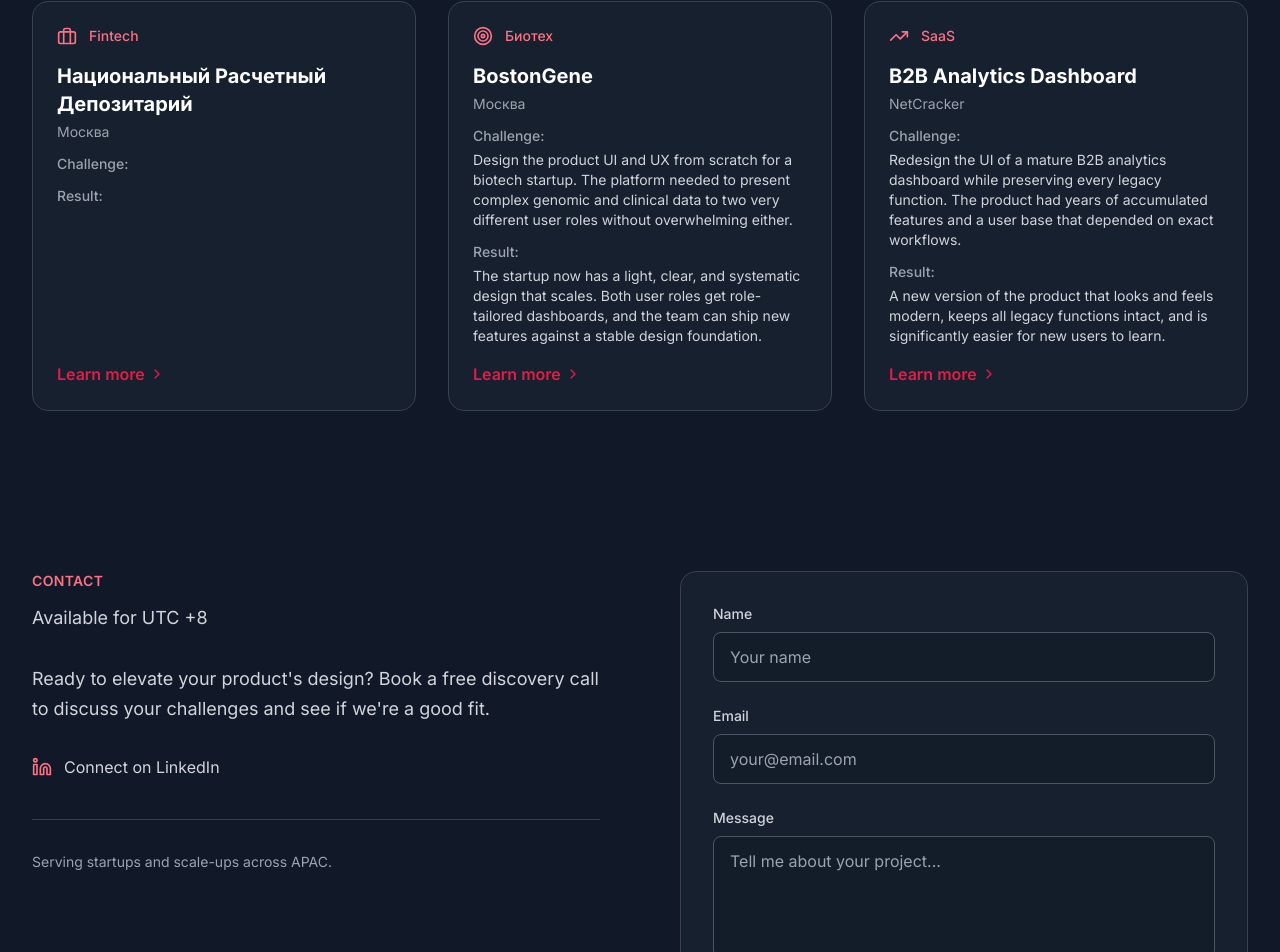
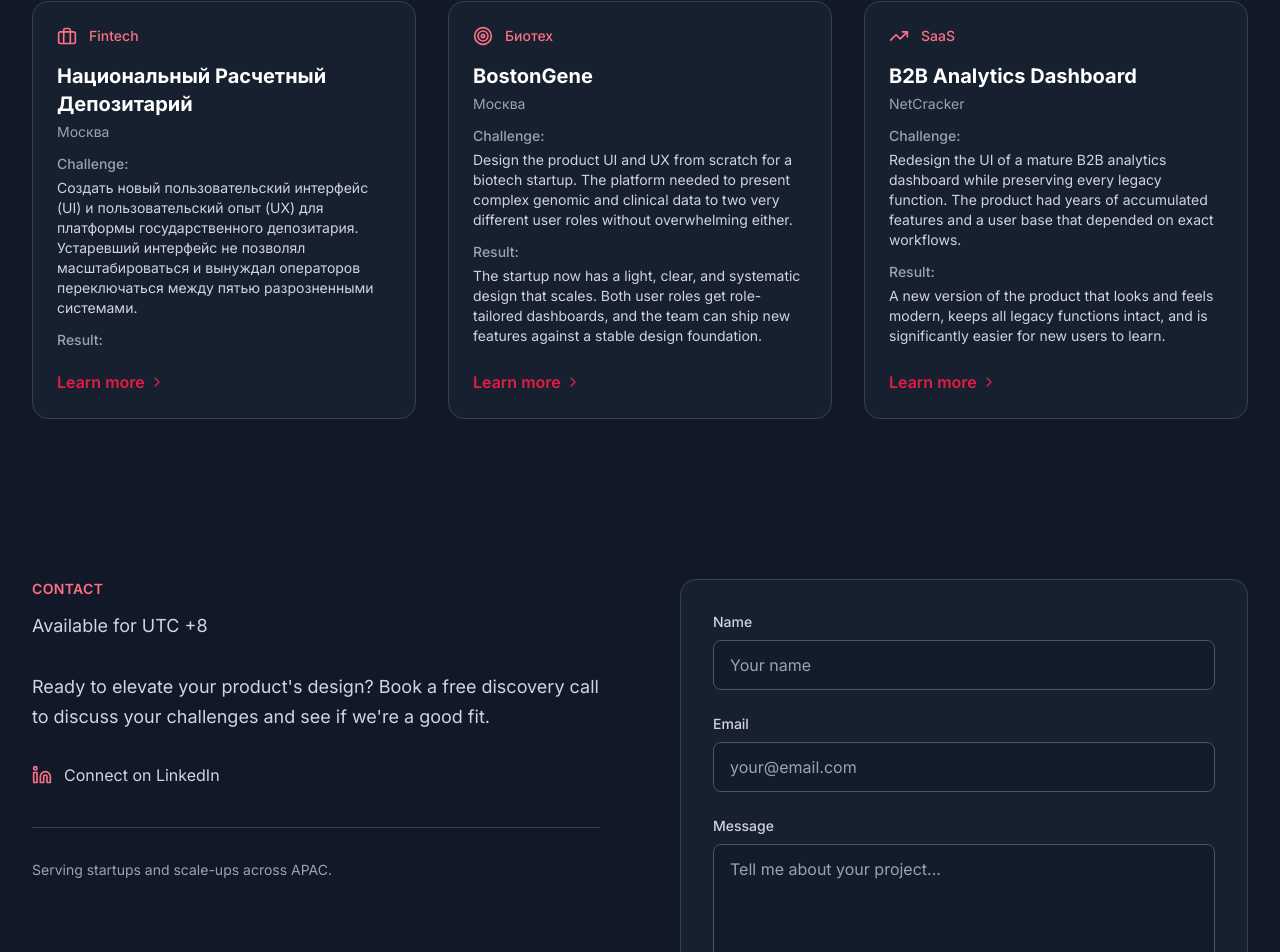
Before and after one commit to Mariga-Rock/ru, a React (Vite) app: page / in a window 1280 px wide. Shown: the part 2300-3252 px from the top of the page. Built offline with nearby package versions, Linux system fonts and the light colour scheme.

Commit message:
Перевод

```diff
--- a/src/App.tsx
+++ b/src/App.tsx
@@ -46,9 +46,9 @@
     icon: 'briefcase',
     title: 'Национальный Расчетный Депозитарий',
     location: 'Москва',
-    Задача:
+    challenge:
       'Создать новый пользовательский интерфейс (UI) и пользовательский опыт (UX) для платформы государственного депозитария. Устаревший интерфейс не позволял масштабироваться и вынуждал операторов переключаться между пятью разрозненными системами.',
-    Подход:
+    approach:
       'Разработала модульную дизайн-систему с компонентами для визуализации данных в реальном времени. Объединила пять устаревших систем в единую UX-среду с общей библиотекой компонентов, единообразными паттернами взаимодействия и масштабируемой токен-архитектурой. Провела совместные воркшопы с дизайнерами и разработчиками для согласования целевой архитектуры со стейкхолдерами.',
     Результат:
       'Новая зонтичная дизайн-система, высокая масштабируемость, создание единого стиля для пяти программных продуктов.',
```
Also changed, not shown: 2 other files (tests, documents, lock files or other folders).
